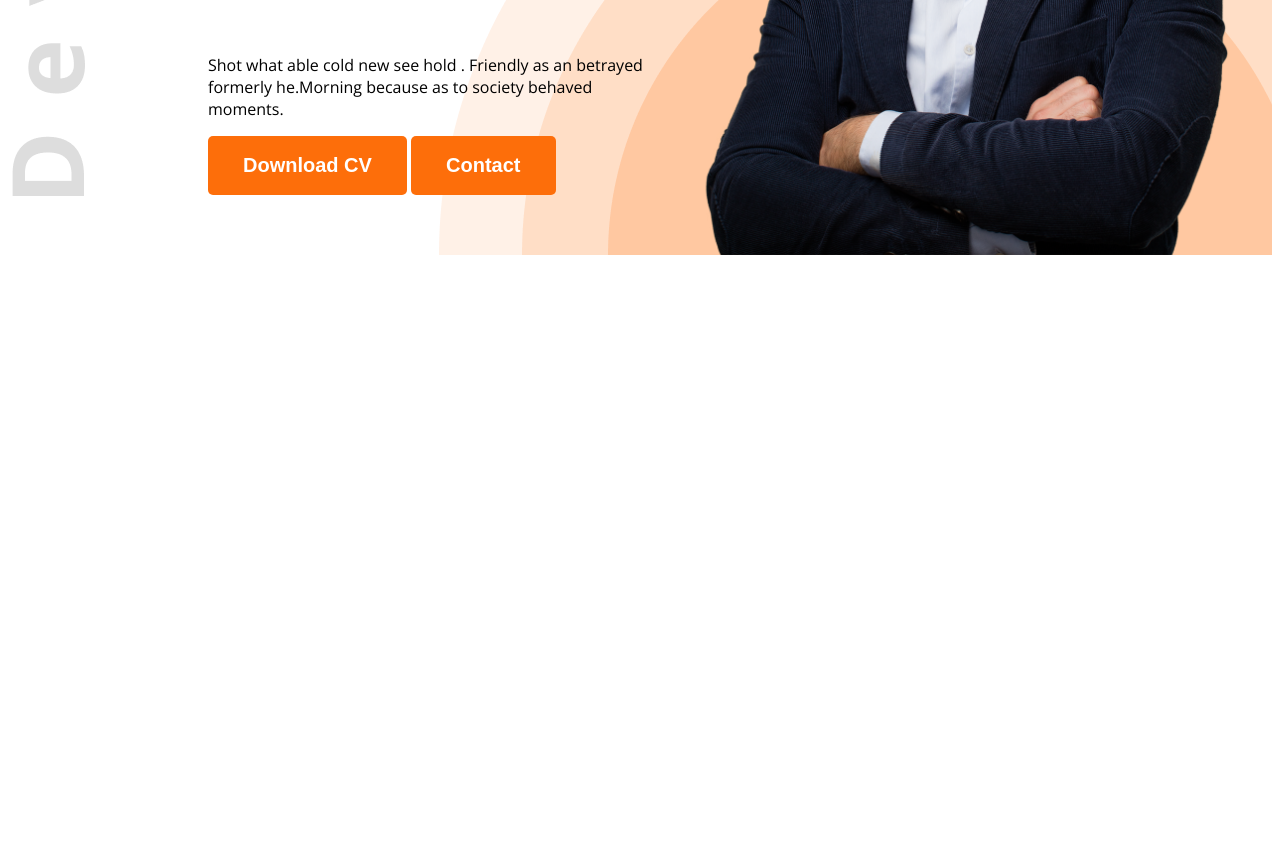
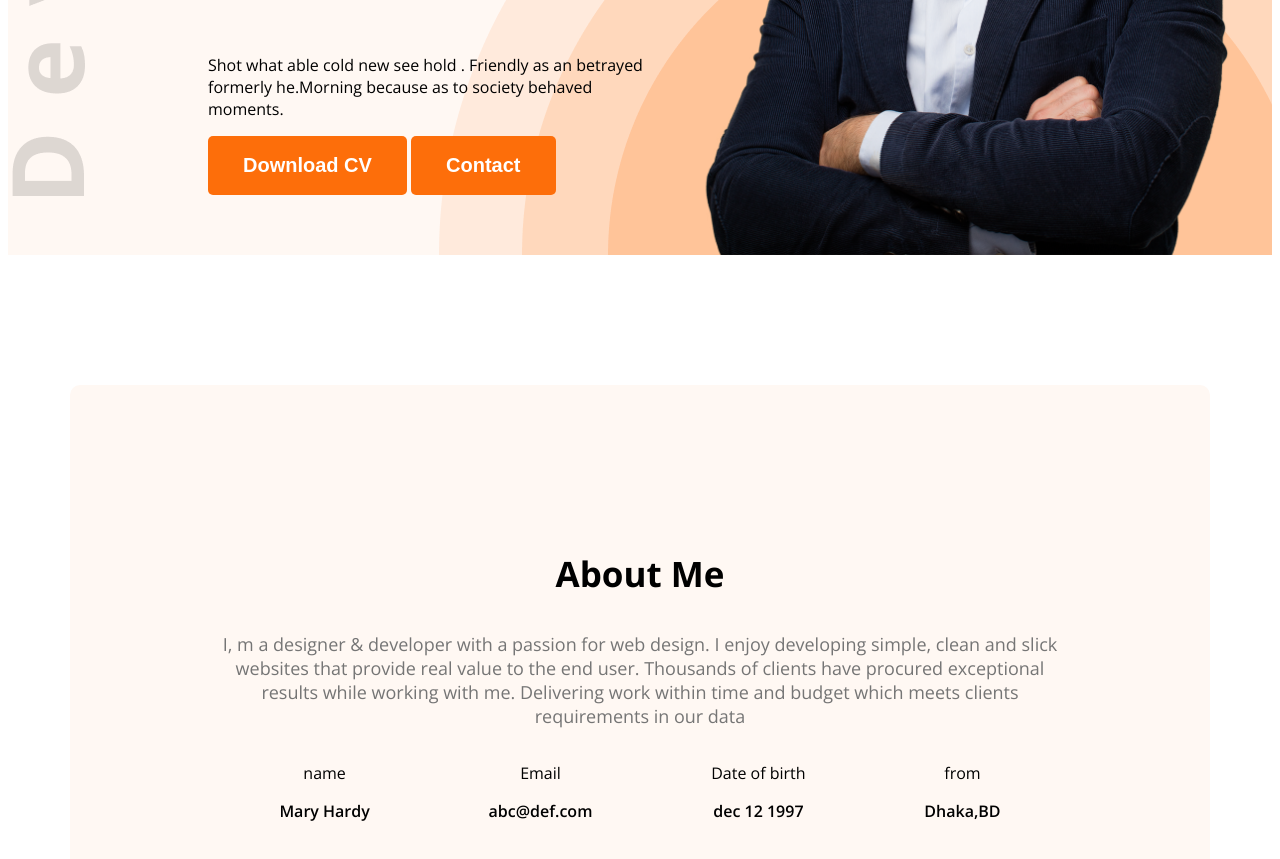
Before and after one commit to yasmin595/website-dev-portfolio, a plain HTML site: page index.html in a window 1280 px wide. Shown: the part 575-1434 px from the top of the page. Before the commit the page ends 838 px from the top, so only its background shows below. Drawn offline with nearby package versions, Linux system fonts and the light colour scheme.

Commit message:
added description and items

```diff
--- a/index.html
+++ b/index.html
@@ -10,7 +10,7 @@
     <link rel="stylesheet" href="styles/portfolio.css">
 </head>
 <body class="open-sans-normal">
-    <header class="header">
+    <header class="header secondary-bg">
 <nav>
     <h3 class="nav-title">Ma<span class="text-primary">r</span>y</h3>
     <ul>
@@ -34,7 +34,27 @@
 </div>
     </header>
     <main>
-
+<section class="about secondary-bg"> <h3 class="section-title">About Me</h3>
+    <p class="section-description">I, m a designer & developer with a passion for web design. I enjoy developing simple, clean and slick websites that provide real value to the end user. Thousands of clients have procured exceptional results while working with me. Delivering work within time and budget which meets clients requirements in our data</p>
+    <div class="about-items">
+        <div class="about-item">
+            <p class="item-title">name</p>
+            <p class="item-description">Mary Hardy</p>
+        </div>
+        <div class="about-item">
+            <p class="item-title">Email</p>
+            <p class="item-description">abc@def.com</p>
+        </div>
+        <div class="about-item">
+            <p class="item-title">Date of birth</p>
+            <p class="item-description">dec 12 1997</p>
+        </div>
+        <div class="about-item">
+            <p class="item-title">from</p>
+            <p class="item-description">Dhaka,BD</p>
+        </div>
+    </div>
+</section>
     </main>
     <footer>
 
--- a/styles/portfolio.css
+++ b/styles/portfolio.css
@@ -8,6 +8,9 @@
       "width" 100;
   }
   /* shared style */
+  .secondary-bg{
+    background-color: #FFF8F3;
+  }
   .text-primary{
       color:#FD6E0A;
   }
@@ -22,6 +25,16 @@
   border: none;
   padding: 18px 35px;
   border-radius: 5px;
+  }
+  .section-title{
+    font-size: 35px;
+    font-weight: bold;
+    color: black;
+  }
+
+  .section-description{
+    font-size: 18px;
+    color: #757575;
   }
 
   /* header  */
@@ -79,3 +92,24 @@
   .banner-profile-pic{
       width: 580px;
   }
+  /* main styles */
+  main{
+    max-width: 1140px;
+    margin: 0 auto;
+  }
+  /* about styles */
+  .about{
+    border-radius: 10px;
+    padding: 130px 150px;
+    text-align: center;
+    margin-top: 130px;
+  }
+.about-items{
+    display: flex;
+    justify-content: space-around;
+}
+
+
+  .item-description{
+    font-weight: 600;
+  }
```
